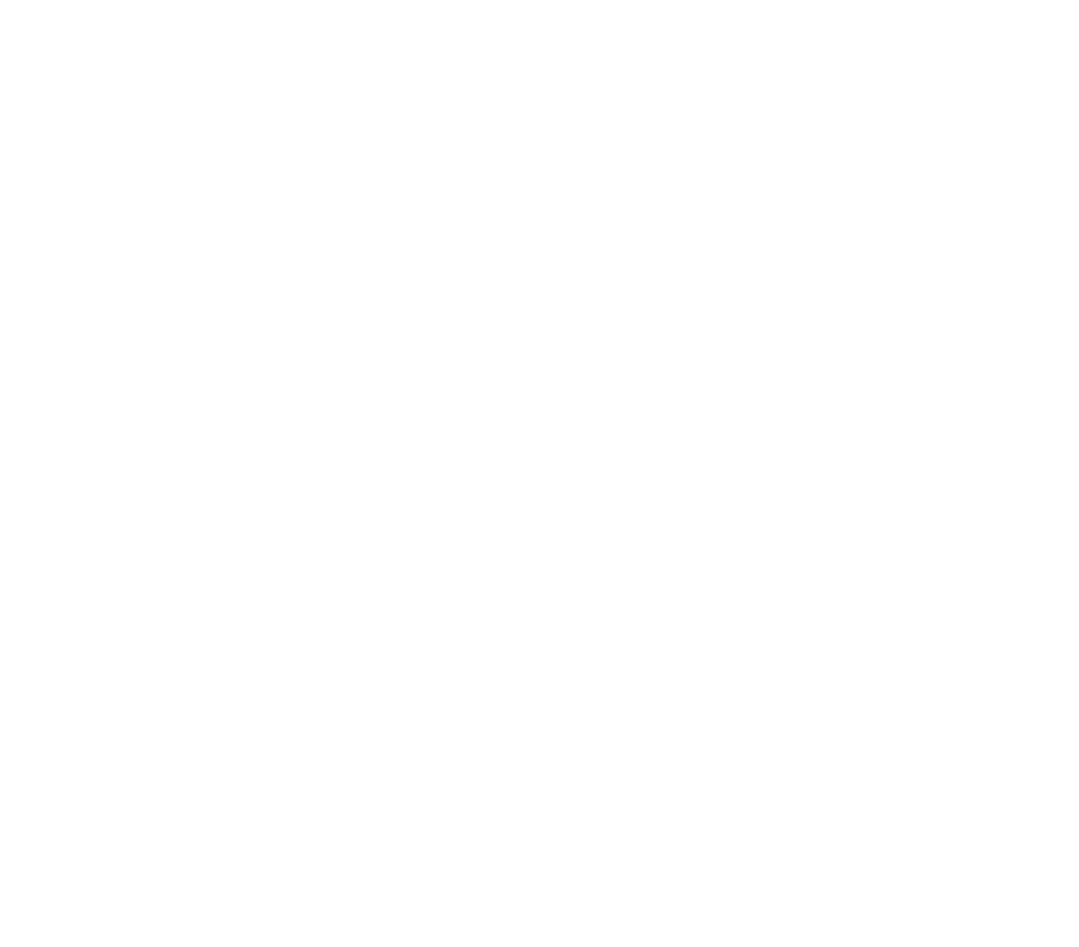
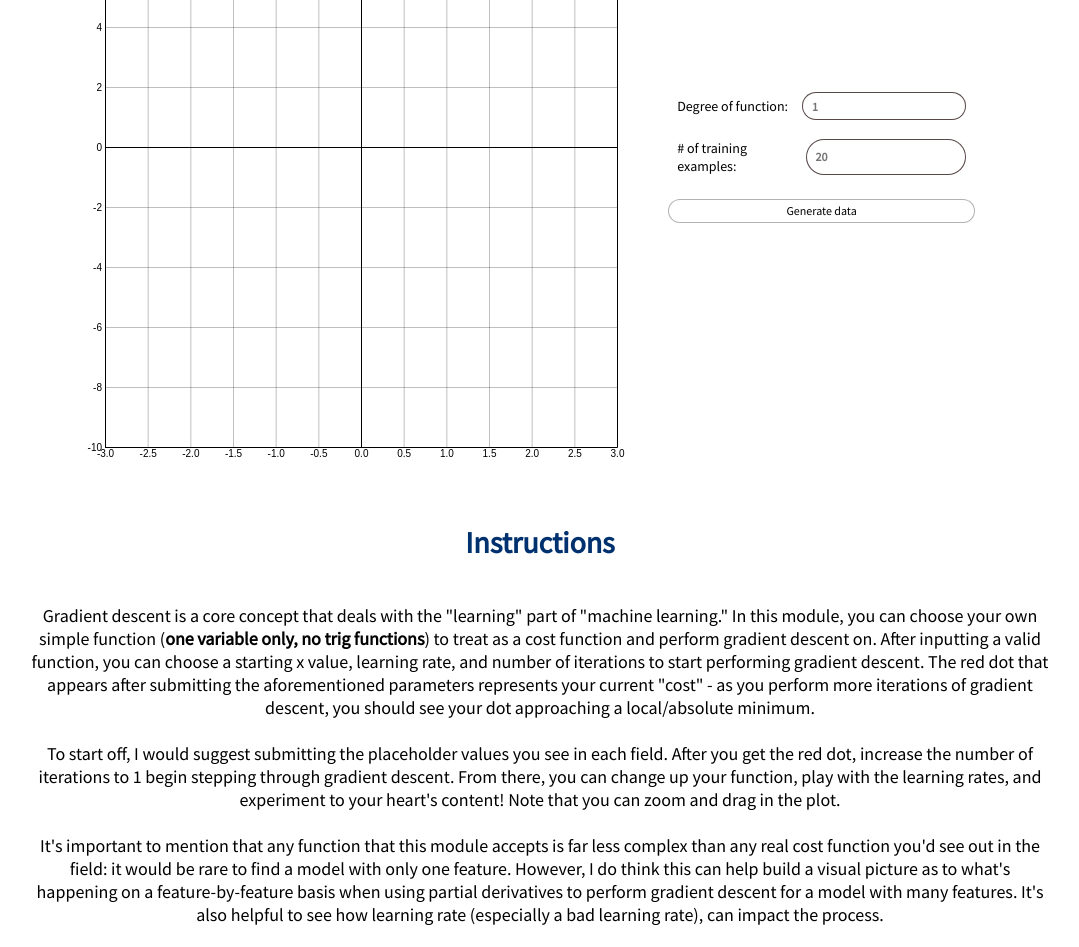
Before and after one commit to daviddzhang/basic-ml, a React (Create React App) app in the folder basic-ml-client/: page /linreg in a window 1280 px wide. Shown: the part 340-1287 px from the top of the page, without its empty margins (100-1179 px from the left). Before the commit the page ends 800 px from the top, so only its background shows below. Built offline with nearby package versions, Linux system fonts and the light colour scheme.

Commit message:
began implementing linear regression page; added scatter to plot

```diff
--- a/basic-ml-client/package.json
+++ b/basic-ml-client/package.json
@@ -6,6 +6,7 @@
     "@testing-library/jest-dom": "^4.2.4",
     "@testing-library/react": "^9.3.2",
     "@testing-library/user-event": "^7.1.2",
+    "axios": "^0.19.2",
     "d3": "^5.16.0",
     "formik": "^2.1.4",
     "mathjs": "^6.6.3",
@@ -22,6 +23,7 @@
     "test": "react-scripts test",
     "eject": "react-scripts eject"
   },
+  "proxy": "http://localhost:5000",
   "eslintConfig": {
     "extends": "react-app"
   },
--- a/basic-ml-client/src/App.js
+++ b/basic-ml-client/src/App.js
@@ -5,6 +5,7 @@
 import Nav from './common/Nav'
 import Contact from './basic_pages/Contact'
 import GradientDescent from './grad_desc/GradientDescent'
+import LinearRegression from "./lin_reg/LinearRegression"
 
 function App() {
   return (
@@ -12,6 +13,7 @@
     <Nav />
       <Switch>
         <Route path="/" exact component={Home} />
+        <Route path="/linreg" exact component={LinearRegression} />
         <Route path="/graddesc" exact component={GradientDescent} />
         <Route path="/contact" exact component={Contact} />
         <Route path="/" component={NoPage} />
--- a/basic-ml-client/src/common/Nav.js
+++ b/basic-ml-client/src/common/Nav.js
@@ -8,6 +8,7 @@
             <NavLink className="title" exact to="/">BasicML</NavLink>
             <nav>
                 <ul className="nav__links">
+                    <li><NavLink exact to="/linreg">Linear Regression</NavLink></li>
                     <li><NavLink exact to="/graddesc">Gradient Descent</NavLink></li>
                     <li><NavLink exact to="/contact">Contact</NavLink></li>
                 </ul>
--- a/basic-ml-client/src/common/graphing/Plot.js
+++ b/basic-ml-client/src/common/graphing/Plot.js
@@ -31,6 +31,23 @@
     });
   } else {
     svgContent.selectAll(".funcLine").remove();
+  }
+}
+
+function renderScatter(data, xScale, yScale, svgContent) {
+  if (data.scatter) {
+    const scatter = data.scatter;
+    svgContent
+      .selectAll(".scatter-point")
+      .data(scatter)
+      .join("circle")
+      .attr("class", "scatter-point")
+      .attr("fill", "black")
+      .attr("r", "3")
+      .attr("cx", (d) => xScale(d[0]))
+      .attr("cy", (d) => yScale(d[1]));
+  } else {
+    svgContent.selectAll("scatter-point").remove();
   }
 }
 
@@ -182,6 +199,8 @@
         g.selectAll(".tick").attr("stroke-opacity", (d) => (d ? 0.25 : 1))
       );
 
+    renderScatter(data, xScale, yScale, svgContent);
+
     renderFunction(data, xScale.domain(), svgContent, funcLineGenerator);
 
     renderPoint(
--- a/basic-ml-client/src/grad_desc/GDFunctionForm.js
+++ b/basic-ml-client/src/grad_desc/GDFunctionForm.js
@@ -2,6 +2,7 @@
 import { Formik, Form } from "formik";
 import { TextField, SubmitButton } from "../common/form_fields";
 import * as Yup from "yup";
+import "../common/Forms.css"
 
 const GDFunctionForm = (props) => {
   return (
--- /dev/null
+++ b/basic-ml-client/src/lin_reg/LinRegDataForm.js
@@ -0,0 +1,65 @@
+import React from "react";
+import { Formik, Form } from "formik";
+import { TextField, SubmitButton } from "../common/form_fields";
+import * as Yup from "yup";
+
+const LinRegDataForm = (props) => {
+  return (
+    <div>
+      <Formik
+        initialValues={{
+          degree: "",
+          numData: "",
+        }}
+        initialErrors={{
+          numData:
+            props.dataError || (props.submittedWithoutData
+              ? "Data must be generated before training your model"
+              : ""),
+        }}
+        validationSchema={Yup.object({
+          degree: Yup.number()
+            .required("Degree of function required")
+            .moreThan(-1, "Degree must be non-negative")
+            .integer("Degree must be an integer"),
+          numData: Yup.number()
+            .required("Must supply number of training points to generate")
+            .positive(
+              "Must supply a positive number of data points to generate"
+            )
+            .integer("Number of data must be an integer"),
+        })}
+        validateOnChange={false}
+        enableReinitialize={true}
+        onSubmit={(values, { setErrors }) => {
+          try {
+            props.onSubmit(values);
+          } catch (error) {
+            // shouldn't happen unless there's a network error, in which case arbitrarily pick bottom field to display error
+            setErrors({ numData: error.message });
+          }
+        }}
+      >
+        <Form className="vertical-form">
+          <TextField
+            label="Degree of function: "
+            name="degree"
+            type="number"
+            placeholder="1"
+            hasInitialErrors={true}
+          />
+          <TextField
+            label="# of training examples: "
+            name="numData"
+            type="number"
+            placeholder="20"
+          />
+
+          <SubmitButton label="Generate data" />
+        </Form>
+      </Formik>
+    </div>
+  );
+};
+
+export default LinRegDataForm;
--- /dev/null
+++ b/basic-ml-client/src/lin_reg/LinearRegression.js
@@ -0,0 +1,86 @@
+import React from "react";
+import PageLayout from "../common/PageLayout";
+import Plot from "../common/graphing/Plot";
+import LinRegDataForm from "./LinRegDataForm";
+import axios from "axios";
+
+class LinearRegression extends React.Component {
+  constructor(props) {
+    super(props);
+
+    this.state = { data: {}, submittedWithoutData: false, dataError: "" };
+  }
+
+  generateData = (values) => {
+    const degree = values.degree;
+    const numData = values.numData;
+
+    axios
+      .get("/api/linreg/generate", {
+        params: {
+          degree: degree,
+          numExamples: numData,
+        },
+      })
+      .then((response) => {
+        this.setState({
+          data: { scatter: response.data.data },
+          submittedWithoutData: false,
+          dataError: "",
+        });
+      })
+      .catch((error) => {
+        this.setState({ dataError: error.response.data || error.message });
+      });
+  };
+
+  render() {
+    return (
+      <PageLayout>
+        <h1 className="page-layout__header">Linear Regression</h1>
+        <div className="plot-form-module">
+          <Plot data={this.state.data} />
+          <div className="plot-form-module__forms">
+            <LinRegDataForm
+              onSubmit={this.generateData}
+              submittedWithoutData={this.state.submittedWithoutData}
+              dataError={this.state.dataError}
+            />
+            <br />
+          </div>
+        </div>
+        <br />
+        <h2 className="page-layout__small-header">Instructions</h2>
+        <p className="page-layout__content">
+          Gradient descent is a core concept that deals with the "learning" part
+          of "machine learning." In this module, you can choose your own simple
+          function (<b>one variable only, no trig functions</b>) to treat as a
+          cost function and perform gradient descent on. After inputting a valid
+          function, you can choose a starting x value, learning rate, and number
+          of iterations to start performing gradient descent. The red dot that
+          appears after submitting the aforementioned parameters represents your
+          current "cost" - as you perform more iterations of gradient descent,
+          you should see your dot approaching a local/absolute minimum.
+          <br /> <br />
+          To start off, I would suggest submitting the placeholder values you
+          see in each field. After you get the red dot, increase the number of
+          iterations to 1 begin stepping through gradient descent. From there,
+          you can change up your function, play with the learning rates, and
+          experiment to your heart's content! Note that you can zoom and drag in
+          the plot.
+          <br /> <br />
+          It's important to mention that any function that this module accepts
+          is far less complex than any real cost function you'd see out in the
+          field: it would be rare to find a model with only one feature.
+          However, I do think this can help build a visual picture as to what's
+          happening on a feature-by-feature basis when using partial derivatives
+          to perform gradient descent for a model with many features. It's also
+          helpful to see how learning rate (especially a bad learning rate), can
+          impact the process.
+        </p>
+      </PageLayout>
+    );
+  }
+}
+
+export default LinearRegression;
```
Also changed, not shown: 2 other files (tests, documents, lock files or other folders).
